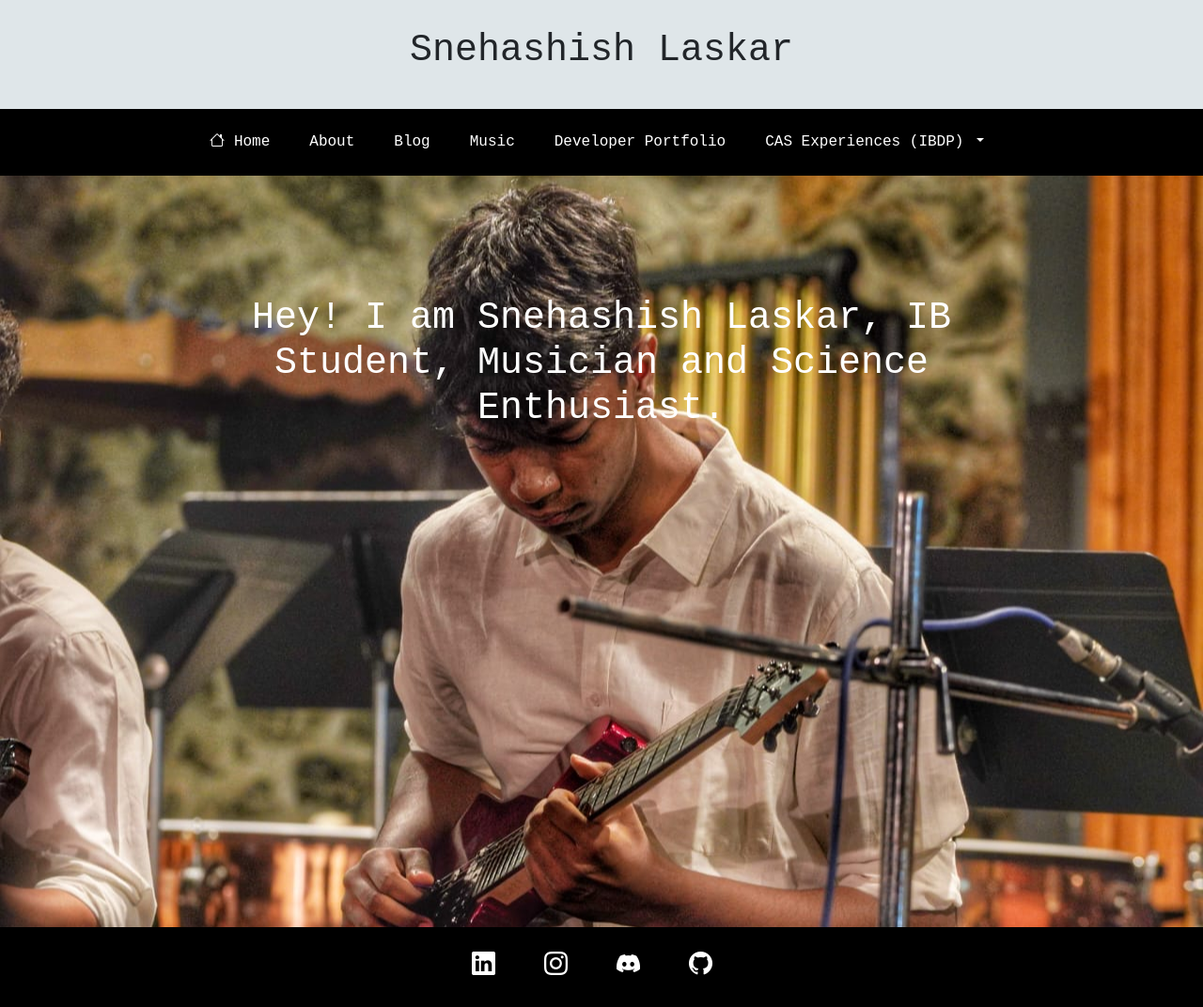
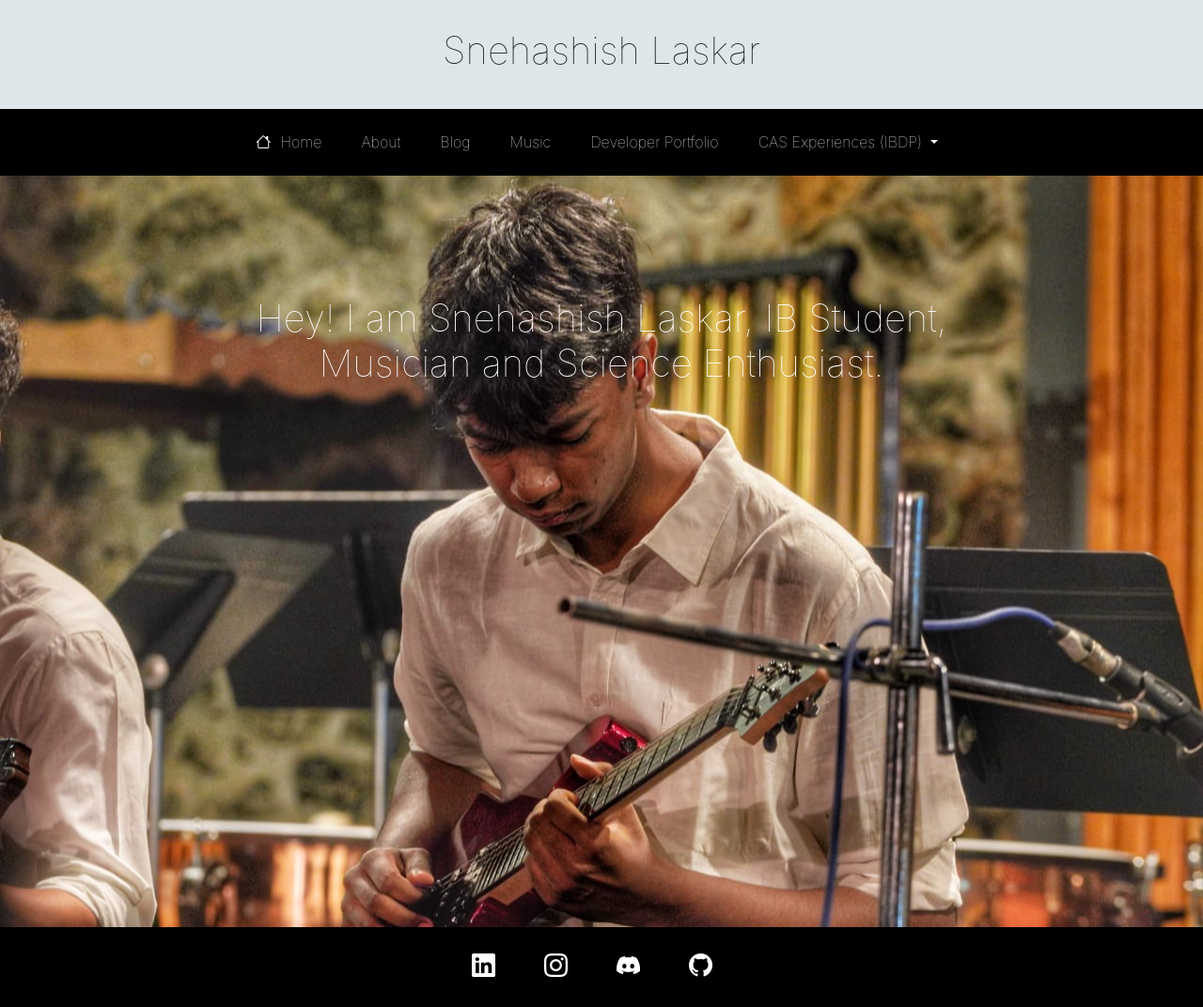
Before and after one commit to snehashish090/Portfolio, a Python web app: template templates/index.html in a window 1280 px wide. Shown: the whole page at 94% size. Run offline with Jinja, Linux system fonts and the light colour scheme; the template is opened without the code that fills it, so the values that code supplies are empty.

Commit message:
changed font

```diff
--- a/templates/activity.html
+++ b/templates/activity.html
@@ -3,7 +3,6 @@
 <style>
     body, html {
         height: 100%;
-        font-family: 'Courier New', Courier, monospace;
         margin: 0;
     }
 
--- a/templates/base.html
+++ b/templates/base.html
@@ -63,12 +63,10 @@
             padding: 30px;
             background-color: #dfe6e9;
             text-align: center;
-            font-family: 'Courier New', Courier, monospace;
         }
 
         .menu {
             background-color: black;
-            font-family: 'Courier New', Courier, monospace;
             padding: 15px;
         }
 
@@ -83,8 +81,8 @@
             border-color: white !important;
         }
 
-        body {
-            font-family: 'Courier New', Courier, monospace;
+        body h1,h2,h3,h4,h5,p,a{
+            font-weight: 100;
         }
 
         footer .nav-link {
--- a/templates/creativity.html
+++ b/templates/creativity.html
@@ -3,7 +3,6 @@
 <style>
     body, html {
         height: 100%;
-        font-family: 'Courier New', Courier, monospace;
         margin: 0;
     }
 
--- a/templates/dev.html
+++ b/templates/dev.html
@@ -4,7 +4,6 @@
 <style>
     body, html {
         height: 100%;
-        font-family: 'Courier New', Courier, monospace;
         margin: 0;
     }
 
--- a/templates/index.html
+++ b/templates/index.html
@@ -5,7 +5,6 @@
 <style>
     body, html {
         height: 100%;
-        font-family: 'Courier New', Courier, monospace;
         margin: 0;
     }
 
--- a/templates/music.html
+++ b/templates/music.html
@@ -5,7 +5,6 @@
 <style>
     body, html {
         height: 100%;
-        font-family: 'Courier New', Courier, monospace;
         margin: 0;
     }
 
--- a/templates/service.html
+++ b/templates/service.html
@@ -3,7 +3,6 @@
 <style>
     body, html {
         height: 100%;
-        font-family: 'Courier New', Courier, monospace;
         margin: 0;
     }
 
```
